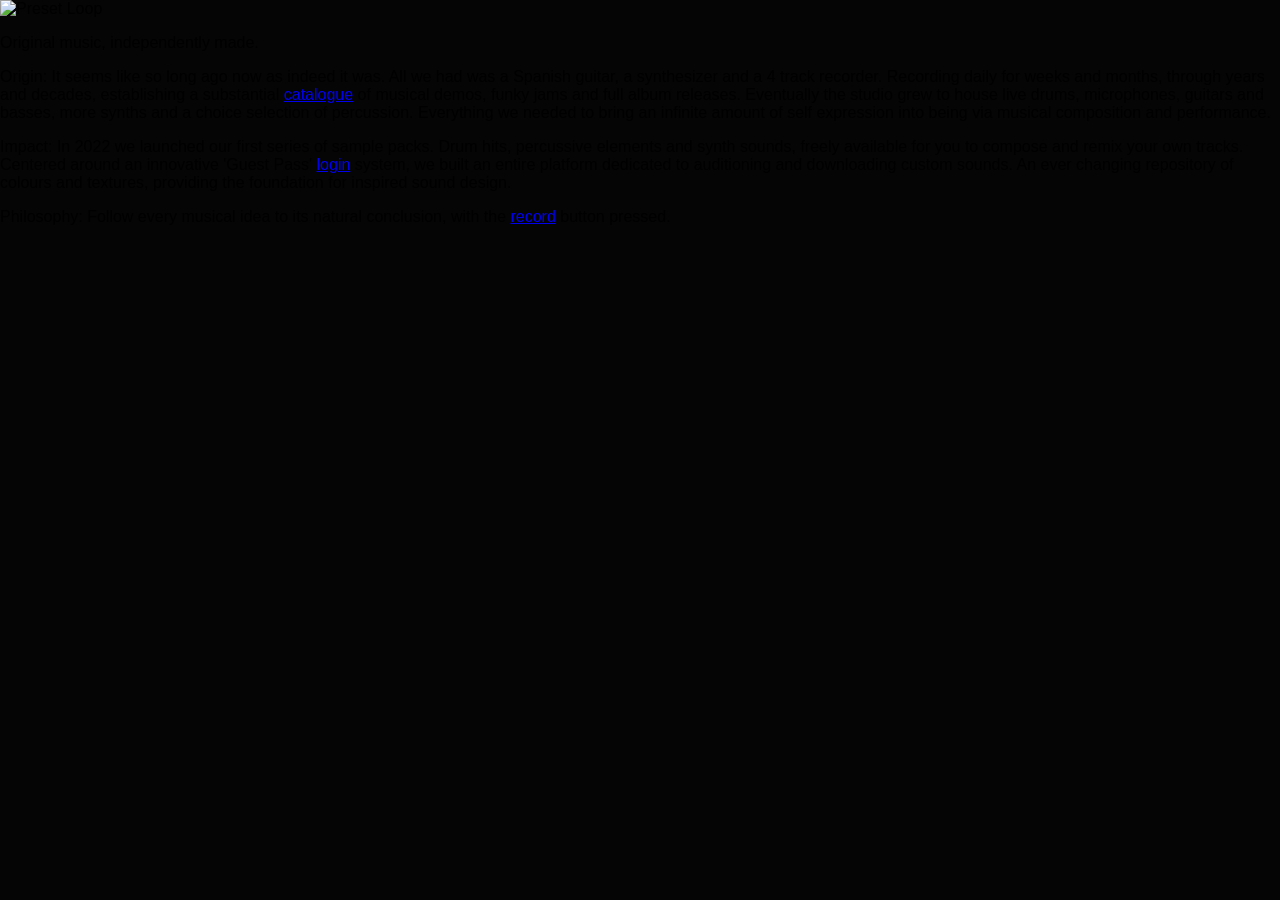
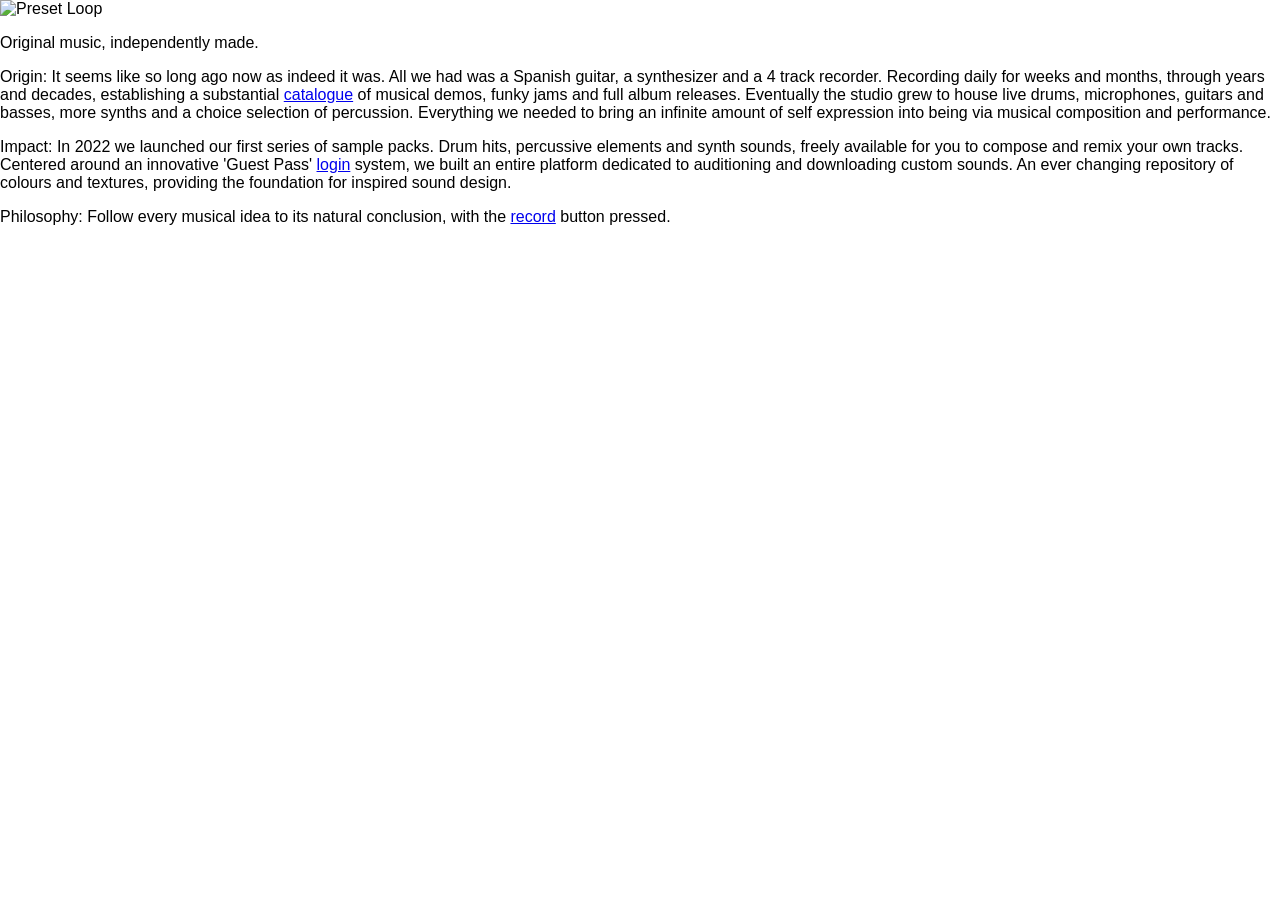

2026-05-29 09:49:44 - tweak ui

--- a/style.css
+++ b/style.css
@@ -1,7 +1,6 @@
   html,
   body {
     margin: 0;
-    background: #050505;
     overflow: hidden;
     font-family: sans-serif;
   }
@@ -10,17 +9,6 @@
     display: block;
   }
 
-  .fade-layer {
-    position: absolute;
-    inset: 0;
-    opacity: 0;
-    transition: opacity 0.5s ease;
-    pointer-events: none;
-  }
-
-  .fade-layer.active {
-    opacity: 1;
-  }
 
   .thumb-scroll {
     scrollbar-width: thin;
